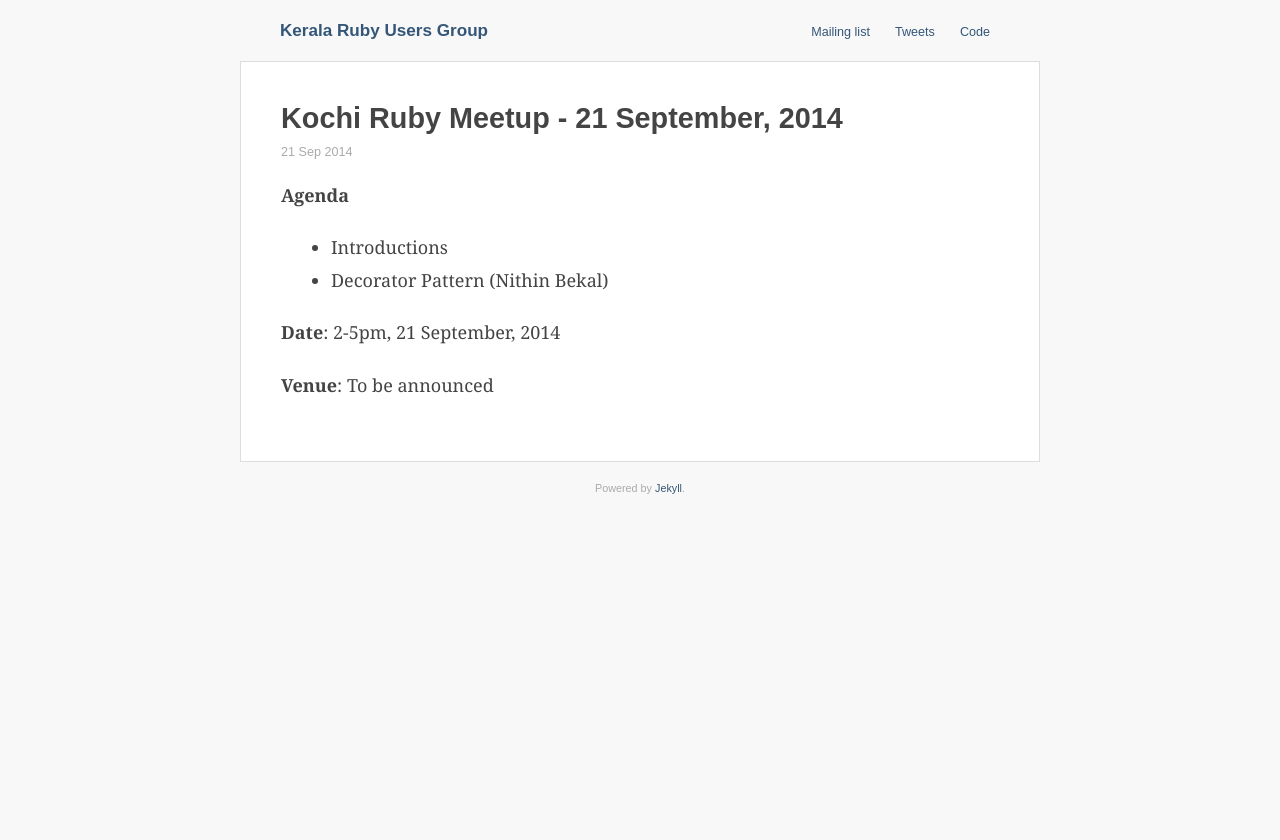
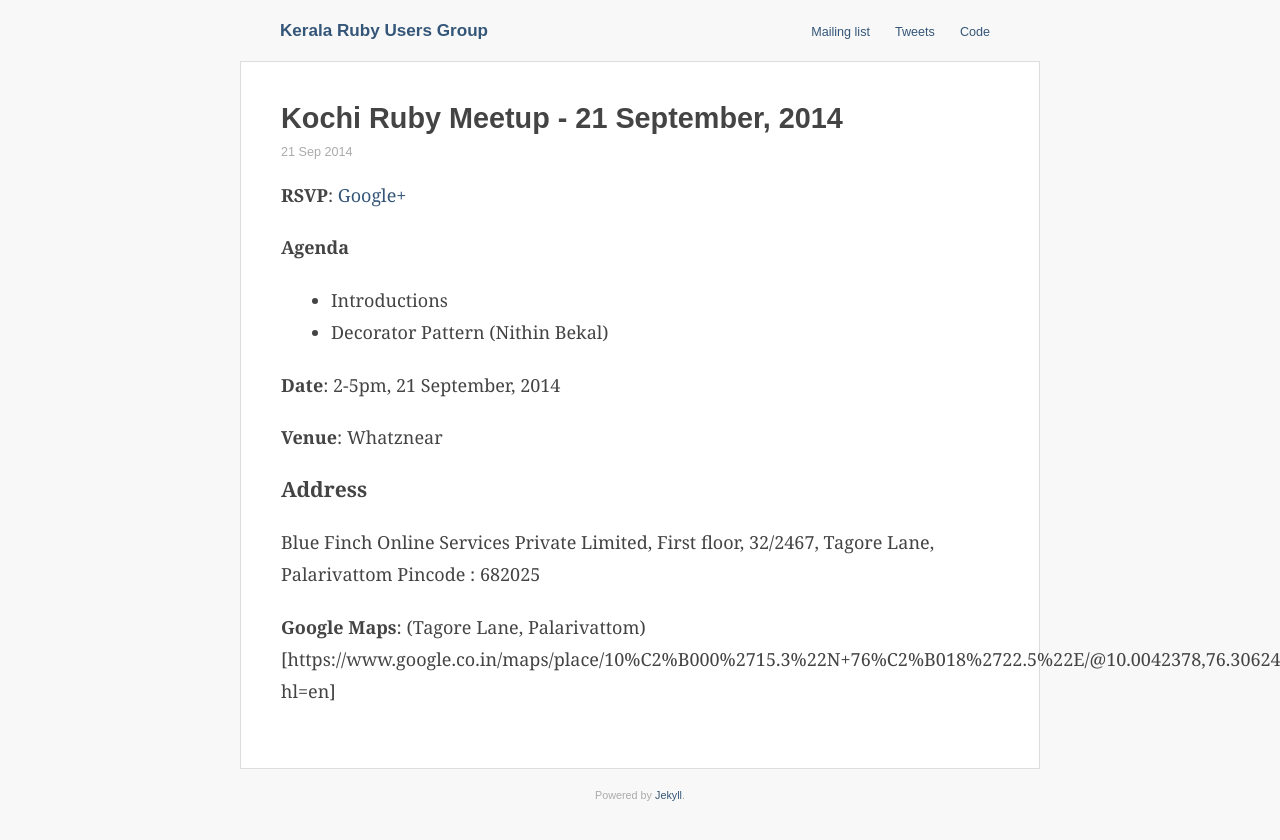
Before and after one commit to krug/krug.github.io, a Jekyll site: the page built from _posts/2014-09-21-sep-2014-kochi-meetup.md, in a window 1280 px wide. Shown: the top 840 px of the page. Built offline with Jekyll 4.4.1, drawn with Linux system fonts in a browser that asks for light colours.

Commit message:
Venue details

```diff
--- a/_posts/2014-09-21-sep-2014-kochi-meetup.md
+++ b/_posts/2014-09-21-sep-2014-kochi-meetup.md
@@ -4,6 +4,8 @@ title: "Kochi Ruby Meetup - 21 September, 2014"
 date: 2014-09-21 14:00:00
 categories: meetups
 ---
+
+**RSVP**: [Google+](https://plus.google.com/u/0/events/cuv7dkigurk00ikefmcpt1ml6po)
 
 # Agenda
 
@@ -12,4 +14,14 @@ categories: meetups
 
 **Date**: 2-5pm, 21 September, 2014
 
-**Venue**: To be announced
+**Venue**: Whatznear
+
+### Address
+
+Blue Finch Online Services Private Limited,
+First floor, 32/2467,
+Tagore Lane,
+Palarivattom
+Pincode : 682025
+
+**Google Maps**: (Tagore Lane, Palarivattom)[https://www.google.co.in/maps/place/10%C2%B000%2715.3%22N+76%C2%B018%2722.5%22E/@10.0042378,76.306246,15z/data=!4m2!3m1!1s0x0:0x0?hl=en]
```
